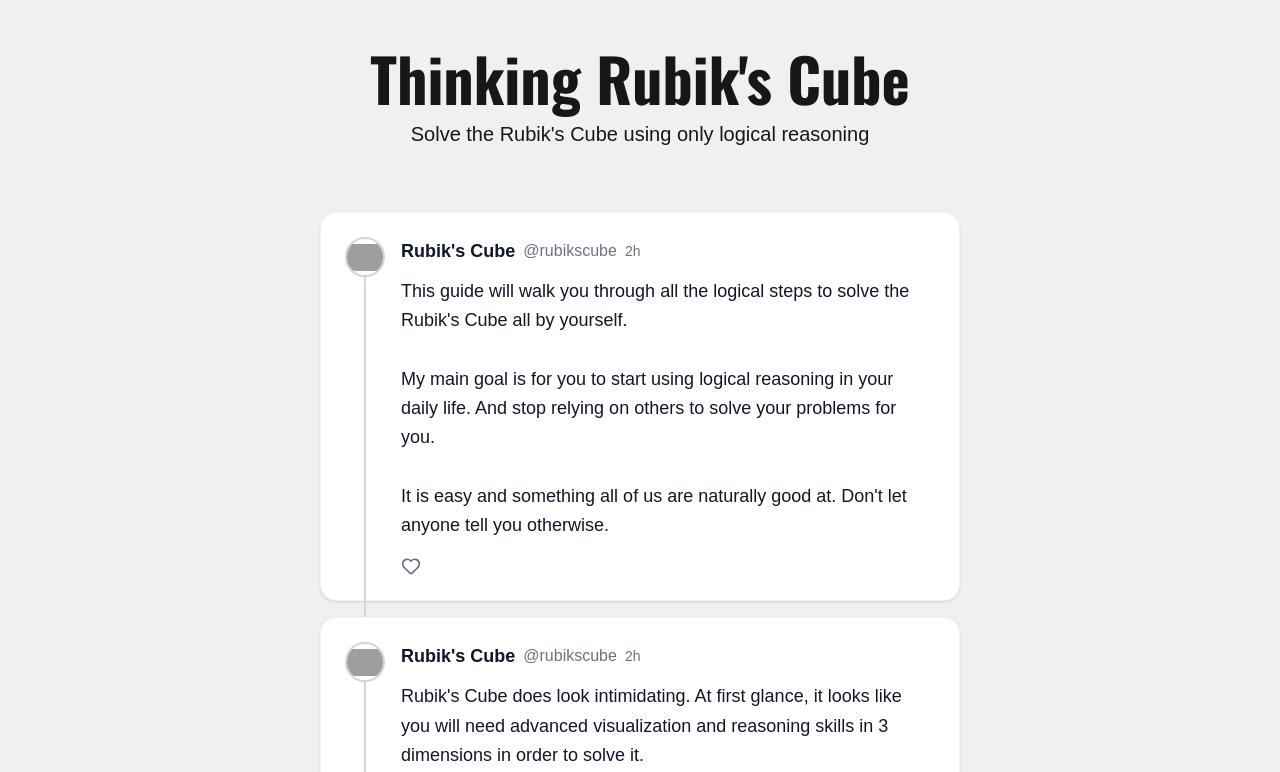
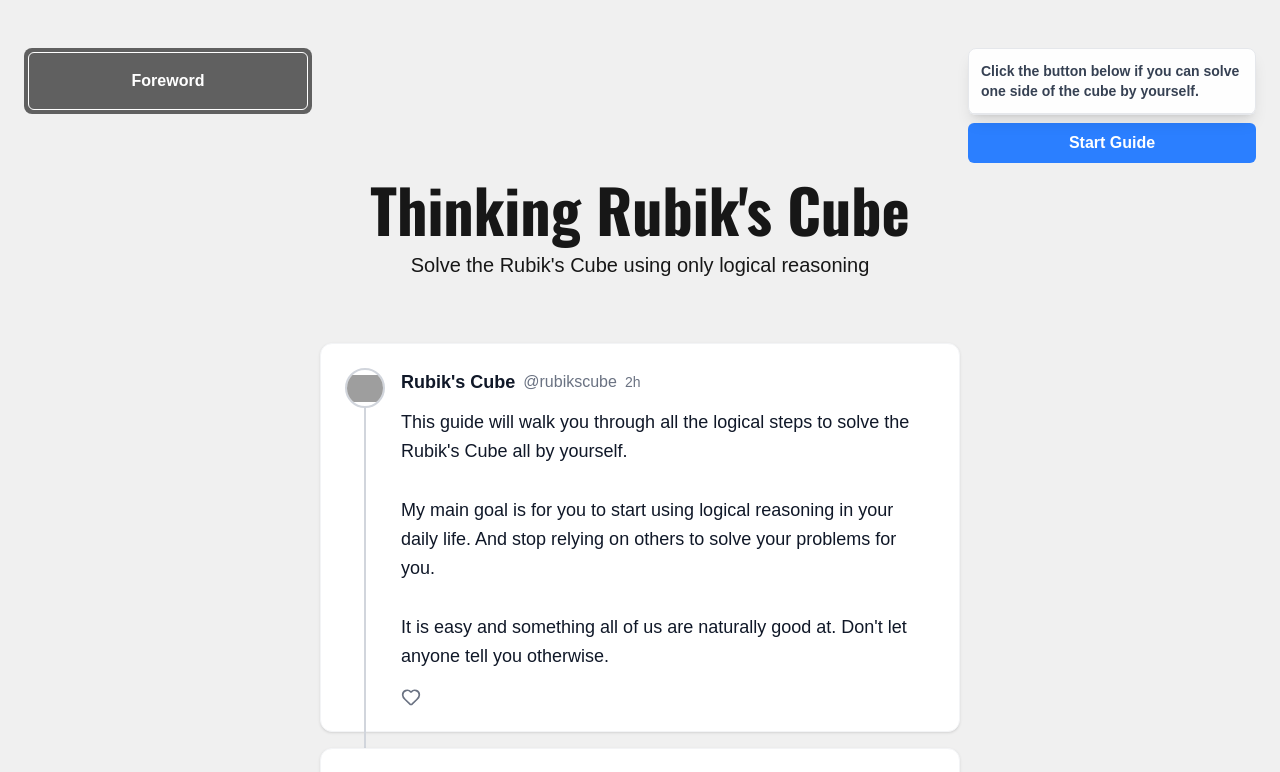
Before and after one commit to AlwaysHungrie/understanding-rubiks-cube, a Next.js app: page /foreword in a window 1280 px wide. Shown: the top 772 px of the page. Built offline with nearby package versions, Linux system fonts and the light colour scheme; grey boxes are pictures that could not be loaded.

Commit message:
foreword action

```diff
--- a/src/app/foreword/page.tsx
+++ b/src/app/foreword/page.tsx
@@ -2,8 +2,12 @@
 
 import { Header } from "@/components/landing/header";
 import { TweetContent } from "@/components/common/tweetContent";
-import { useCallback, useState } from "react";
 import Footer from "@/components/landing/footer";
+import { MessageActions } from "@/components/common/messageActions";
+import { PrimaryButton } from "@/components/common/primaryButton";
+import { ControlContainer } from "@/components/common/controlContainer";
+import { useProgress } from "@/context/progressContext";
+import { useRouter } from "next/navigation";
 
 const content = [
   {
@@ -48,21 +52,31 @@ const content = [
 ];
 
 export default function Foreword() {
-  const [likedContent, setLikedContent] = useState<Set<number>>(new Set());
-  const toggleStatus = useCallback((id: number) => {
-    setLikedContent((prev) => {
-      const newSet = new Set(prev);
-      if (newSet.has(id)) {
-        newSet.delete(id);
-      } else {
-        newSet.add(id);
-      }
-      return newSet;
-    });
-  }, []);
+  const router = useRouter();
+  const { setCurrentSectionIndex, likedContent, toggleStatus } = useProgress();
 
   return (
     <>
+      <div className="w-full flex items-start mb-4 sticky top-12">
+        <ControlContainer className="flex">
+          <div className="font-bold text-white">Foreword</div>
+        </ControlContainer>
+        <MessageActions
+          message="Click the button below if you can solve one side of the cube by yourself."
+          className="ml-auto"
+          actions={
+            <PrimaryButton
+              className="gap-2"
+              onClick={() => {
+                setCurrentSectionIndex(1);
+                router.push("/");
+              }}
+            >
+              Start Guide
+            </PrimaryButton>
+          }
+        />
+      </div>
       <Header />
       <div className="max-w-2xl mx-auto mt-16 px-4">
         <div className="space-y-4">
--- a/src/app/layout.tsx
+++ b/src/app/layout.tsx
@@ -1,6 +1,7 @@
 import type { Metadata } from "next";
 import { Geist, Geist_Mono, Oswald } from "next/font/google";
 import "./globals.css";
+import { ProgressProvider } from "@/context/progressContext";
 
 const geistSans = Geist({
   variable: "--font-geist-sans",
@@ -32,9 +33,11 @@ export default function RootLayout({
       <body
         className={`${oswald.variable} ${geistSans.variable} ${geistMono.variable} antialiased`}
       >
-        <div className="min-h-screen">
-          <div className="container mx-auto px-6 pt-12 pb-4">{children}</div>
-        </div>
+        <ProgressProvider>
+          <div className="min-h-screen">
+            <div className="mx-auto px-6 pt-12 pb-4">{children}</div>
+          </div>
+        </ProgressProvider>
       </body>
     </html>
   );
--- a/src/app/page.tsx
+++ b/src/app/page.tsx
@@ -8,9 +8,30 @@ import { ControlContainer } from "@/components/common/controlContainer";
 import { MessageActions } from "@/components/common/messageActions";
 import { PrimaryButton } from "@/components/common/primaryButton";
 import { LockIcon } from "lucide-react";
+import { useProgress } from "@/context/progressContext";
+
+const sectionInfo = [
+  {
+    label: "Foreword: This is guide is not clickbait",
+    description:
+      "Looking at Rubik's Cube as a logical puzzle and not a memorization game",
+    link: "/foreword",
+    backgroundColor: "#EBB998",
+    backgroundImageUrl:
+      "https://unsplash.com/photos/MuB8snLj2xQ/download?ixid=M3wxMjA3fDB8MXx0b3BpY3x8Ym84alFLVGFFMFl8fHx8fDJ8fDE3NTc4MDIxNjV8&force=true&w=1920",
+  },
+  {
+    label: "Anatomy of a Rubik's Cube",
+    description: "Indentifying the subtleties of the Rubik's Cube design",
+    link: "/anatomy",
+    backgroundColor: "#BEC0B7",
+    backgroundImageUrl:
+      "https://unsplash.com/photos/aYPGdQBoq5Y/download?ixid=M3wxMjA3fDB8MXxhbGx8fHx8fHx8fHwxNzU3ODA2Mjc1fA&force=true&w=1920",
+  },
+];
 
 export default function Home() {
-  const [currentSectionIndex, setCurrentSectionIndex] = useState(0);
+  const { currentSectionIndex } = useProgress();
   return (
     <>
       <div className="w-full relative flex items-start mb-16">
@@ -36,26 +57,7 @@ export default function Home() {
 
       <div className="mt-20 max-w-4xl mx-auto">
         <div className="grid gap-8">
-          {[
-            {
-              label: "Foreword: This is guide is not clickbait",
-              description:
-                "Looking at Rubik's Cube as a logical puzzle and not a memorization game",
-              link: "/foreword",
-              backgroundColor: "#EBB998",
-              backgroundImageUrl:
-                "https://unsplash.com/photos/MuB8snLj2xQ/download?ixid=M3wxMjA3fDB8MXx0b3BpY3x8Ym84alFLVGFFMFl8fHx8fDJ8fDE3NTc4MDIxNjV8&force=true&w=1920",
-            },
-            {
-              label: "Anatomy of a Rubik's Cube",
-              description:
-                "Indentifying the subtleties of the Rubik's Cube design",
-              link: "/anatomy",
-              backgroundColor: "#BEC0B7",
-              backgroundImageUrl:
-                "https://unsplash.com/photos/aYPGdQBoq5Y/download?ixid=M3wxMjA3fDB8MXxhbGx8fHx8fHx8fHwxNzU3ODA2Mjc1fA&force=true&w=1920",
-            },
-          ].map((sectionInfo, index) => (
+          {sectionInfo.map((sectionInfo, index) => (
             <SectionCard
               key={index}
               number={index}
--- a/src/components/common/tweetContent.tsx
+++ b/src/components/common/tweetContent.tsx
@@ -26,7 +26,7 @@ export const TweetContent = ({
   return (
     <div className="relative">
       {/* Tweet content */}
-      <div className="bg-white rounded-2xl border border-gray-100 p-6 shadow-sm transition-shadow duration-200">
+      <div className="bg-white rounded-xl border border-gray-100 p-6 shadow-sm transition-shadow duration-200">
         <div className="flex gap-4">
           {/* Avatar */}
           <div className="flex-shrink-0">
--- /dev/null
+++ b/src/context/progressContext.tsx
@@ -0,0 +1,110 @@
+"use client";
+
+import {
+  createContext,
+  useCallback,
+  useContext,
+  useEffect,
+  useState,
+} from "react";
+
+const LIKED_CONTENT_KEY = "rubik-cube-liked-content";
+const CURRENT_SECTION_KEY = "rubik-cube-current-section-index";
+
+export const ProgressContext = createContext<{
+  likedContent: Set<number>;
+  toggleStatus: (id: number) => void;
+  isLoaded: boolean;
+  currentSectionIndex: number;
+  setCurrentSectionIndex: (index: number) => void;
+}>({
+  likedContent: new Set(),
+  toggleStatus: () => {},
+  isLoaded: false,
+  currentSectionIndex: 0,
+  setCurrentSectionIndex: () => {},
+});
+
+export const ProgressProvider = ({
+  children,
+}: {
+  children: React.ReactNode;
+}) => {
+  const [isLoaded, setIsLoaded] = useState(false);
+  const [likedContent, setLikedContent] = useState<Set<number>>(new Set());
+  const [currentSectionIndex, setCurrentSectionIndex] = useState(0);
+
+  // Load liked content from localStorage on component mount
+  useEffect(() => {
+    const savedLikedContent = localStorage.getItem(LIKED_CONTENT_KEY);
+    const savedCurrentSectionIndex = localStorage.getItem(CURRENT_SECTION_KEY);
+    if (savedLikedContent) {
+      try {
+        const parsed = JSON.parse(savedLikedContent);
+        setLikedContent(new Set(parsed));
+      } catch (error) {
+        console.error(
+          "Failed to parse liked content from localStorage:",
+          error
+        );
+      }
+    }
+
+    if (savedCurrentSectionIndex) {
+      try {
+        const parsed = JSON.parse(savedCurrentSectionIndex);
+        setCurrentSectionIndex(parsed);
+      } catch (error) {
+        console.error(
+          "Failed to parse current section index from localStorage:",
+          error
+        );
+      }
+    }
+
+    setIsLoaded(true);
+  }, []);
+
+  // Save liked content to localStorage whenever it changes
+  useEffect(() => {
+    localStorage.setItem(LIKED_CONTENT_KEY, JSON.stringify([...likedContent]));
+  }, [likedContent]);
+
+  // Save current section index to localStorage whenever it changes
+  useEffect(() => {
+    localStorage.setItem(
+      CURRENT_SECTION_KEY,
+      JSON.stringify(currentSectionIndex)
+    );
+  }, [currentSectionIndex]);
+
+  const toggleStatus = useCallback((id: number) => {
+    setLikedContent((prev) => {
+      const newSet = new Set(prev);
+      if (newSet.has(id)) {
+        newSet.delete(id);
+      } else {
+        newSet.add(id);
+      }
+      return newSet;
+    });
+  }, []);
+
+  return (
+    <ProgressContext.Provider
+      value={{
+        likedContent,
+        toggleStatus,
+        isLoaded,
+        currentSectionIndex,
+        setCurrentSectionIndex,
+      }}
+    >
+      {children}
+    </ProgressContext.Provider>
+  );
+};
+
+export const useProgress = () => {
+  return useContext(ProgressContext);
+};
```
